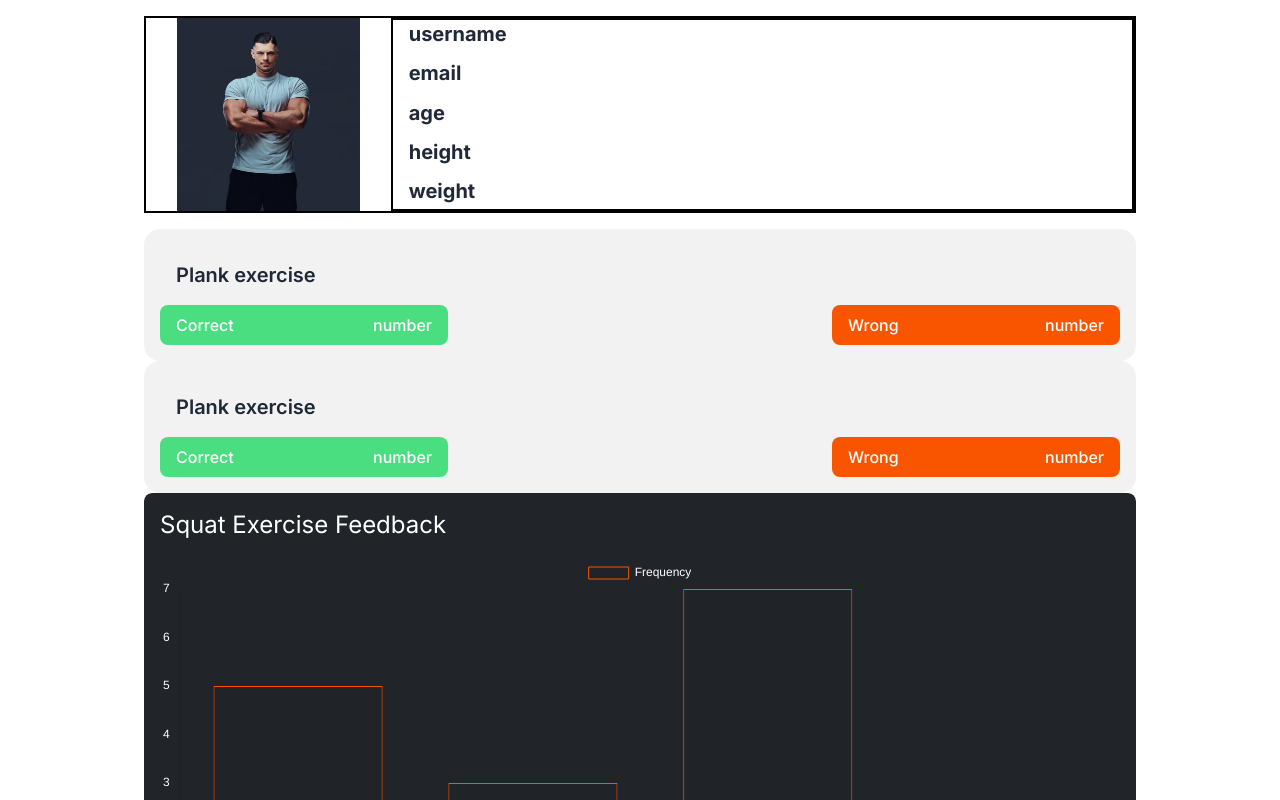
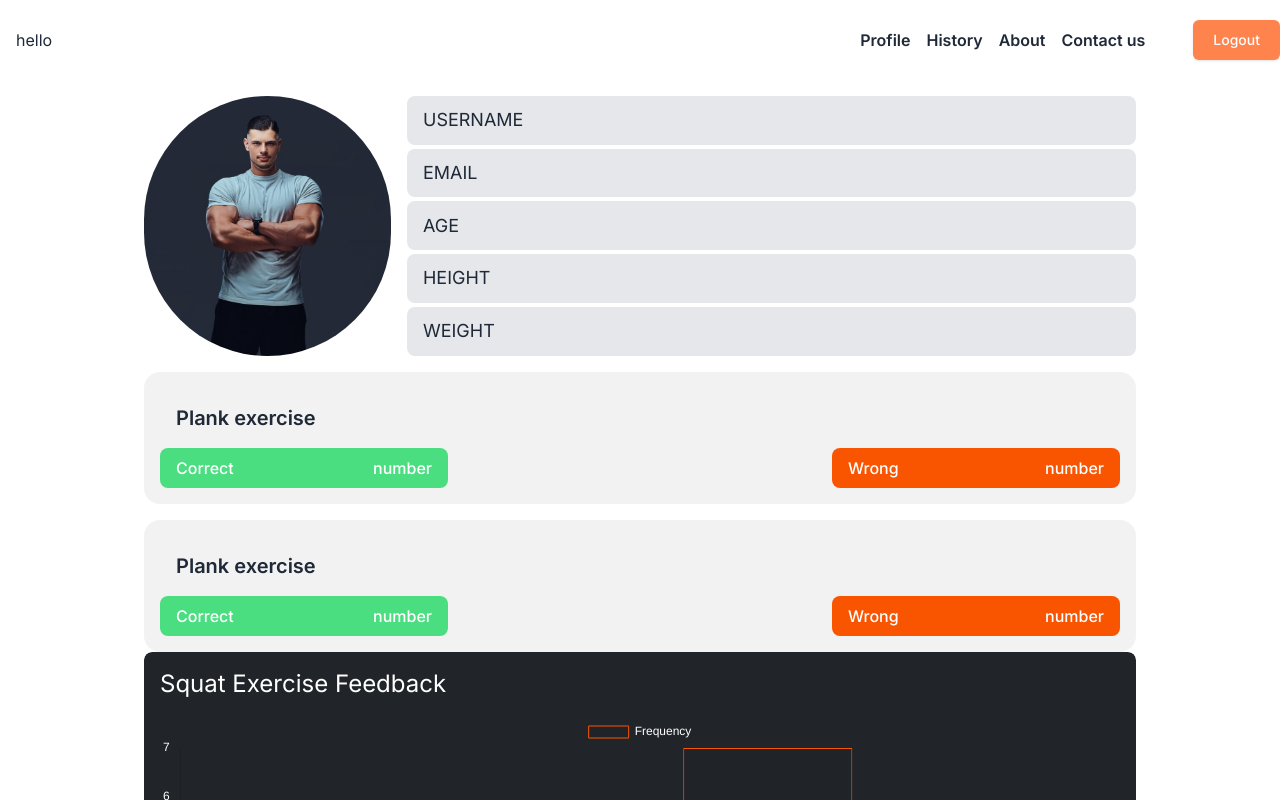
Before and after one commit to Mr-Shafique/PoseFit_AI, a React (Create React App) app: page /profile in a window 1280 px wide. Shown: the top 800 px of the page. Built offline with nearby package versions, Linux system fonts and the light colour scheme.

Commit message:
new things

```diff
--- a/src/App.js
+++ b/src/App.js
@@ -1,9 +1,7 @@
 import Login from "./components/Login";
 import Signup from "./components/Signup";
 import { BrowserRouter, Routes, Route } from 'react-router-dom';
-import Redalert from "./components/Redalert";
 import Main from "./components/Main";
-import Exercise from "./components/Exercises";
 import Profile from "./components/Profile";
 
 
@@ -15,11 +13,7 @@ export default function App() {
           <Routes>
             <Route path="/" element={<Login />} />
             <Route path="/signup" element={<Signup />} />
-            {/* <Route path="/nav" element={<Nav />} /> */}
-            <Route path="/redalert" element={<Redalert />} />
-            {/* <Route path="/hero" element={<Hero />} /> */}
             <Route path="/main" element={<Main />} />
-            <Route path="/exercise" element={<Exercise />} />
             <Route path= "/profile" element={<Profile />} />
 
           </Routes>
--- a/src/components/Exercises.jsx
+++ b/src/components/Exercises.jsx
@@ -24,7 +24,7 @@ export default function App() {
             <div className=" mb-40">
 
 
-                <div className="p-4   border-red-200">
+                <div className="p-4   ">
                     <div className="">
 
                         <h1 className="text-5xl font-semibold text-[#F95501]">Exercises</h1>
@@ -43,7 +43,7 @@ export default function App() {
 
                                     {/* Open the modal using document.getElementById('ID').showModal() method */}
 
-                                    <button className="bg-[#F95501] btn w-40 h-14 rounded-lg" onClick={() => document.getElementById('my_modal_5').showModal()}>open modal
+                                    <button className="bg-[#fb884e] hover:bg-[#F95501] btn w-40 h-14 hover:text-white  rounded-lg drop-shadow-xl" onClick={() => document.getElementById('my_modal_5').showModal()}>open modal
 
 
                                     </button>
@@ -78,7 +78,7 @@ export default function App() {
                                 <div>
 
 
-                                    <button className="bg-[#F95501] btn w-40 h-14 rounded-lg" onClick={() => document.getElementById('my_modal_5').showModal()}>open modal
+                                    <button className="bg-[#fb884e] hover:bg-[#F95501]  hover:text-white btn w-40 h-14  rounded-lg drop-shadow-xl" onClick={() => document.getElementById('my_modal_5').showModal()}>open modal
 
 
                                     </button>
--- a/src/components/Main.jsx
+++ b/src/components/Main.jsx
@@ -16,11 +16,15 @@ export default function Main() {
         <Nav />
         <Hero />
         <Exercises />
-        <div className='bg-gradient-to-b from-slate-50 to-orange-500'>
-
         <History />
         <About />
-        </div>
+
+
+        {/* <div className='bg-gradient-to-b from-slate-50 to-orange-500'>
+
+
+
+        </div> */}
             </div>
         </div>
         </>
--- a/src/components/Nav.jsx
+++ b/src/components/Nav.jsx
@@ -1,7 +1,7 @@
 // import { HiOutlineMenu } from "react-icons/hi";
 import { useState } from "react";
 import { Link } from "react-router-dom";
-const list = ["Profile", "Exercises", "History", "About", "Contact us "];
+const list = ["Profile", "History", "About", "Contact us "];
 
 
 
@@ -21,16 +21,16 @@ export default function Nav() {
 
     <>
 
-      <div className=" z-20 sticky top-0">
+      <div className=" z-20 sticky top-0 flex justify-center ">
 
-        <div className=" max-w-screen-xl     md:px-8 ">
-          <div className="flex h-24 items-center  justify-between  ">
+        <div className=" max-w-screen-xl  container backdrop-blur-lg ">
+          <div className="flex h-20 items-center  justify-between ">
             <div className=" md:flex md:items-center  ml-4 absolute md:gap-12">
               <span>hello</span>
             </div>
 
             <div className="md:flex flex-1 justify-end  md:items-center relative md:gap-12">
-              <nav aria-label="Global" className={` md:static absolute w-full md:w-auto  mt-12 md:mt-0   md:block ${isopen ? "block animate-slideDown" : "hidden animate-slideUp"}`}>
+              <nav aria-label="Global" className={` md:static absolute w-full md:w-auto  mt-12 md:mt-0 backdrop-blur-lg  md:block ${isopen ? "block animate-slideDown" : "hidden animate-slideUp"}`}>
                 <ul id="hidden" className={`flex items-center gap-4 text-md  justify-end flex-col md:flex-row   `}>
                   {list.map((item, index) => {
                     return (
--- a/src/components/Profile.jsx
+++ b/src/components/Profile.jsx
@@ -1,28 +1,30 @@
 import React from 'react';
 import Feedback from './Feedback';
 import SessionHistoryTable from './SessionHistoryTable';
+import Nav from './Nav';
 
 export default function Profile() {
 
 
     return (
         <>
+        <Nav />
         <div className='flex justify-center m-0'>
 
             <div className='flex flex-col p-4 container '>
 
                 <div className='flex flex-col '>
 
-                    <div className='flex w-12/12  border-black border-2 mb-4'>
-                        <div className='w-4/12  flex justify-center'>
-                            <img src="./images/Rectangle 5933.png" alt="./images/Rectangle 5933.png" className='w-3/4  ' />
+                    <div className='flex w-12/12   mb-4'>
+                        <div className='w-4/12  flex justify-center items-center'>
+                            <img src="./images/Rectangle 5933.png" alt="./images/Rectangle 5933.png" className=' rounded-full  ' />
                         </div>
-                        <div className='w-full  border-black border-2 px-4 text-xl flex flex-col gap-2 font-inter font-bold'>
-                            <div className=' h-1/5'>username</div>
-                            <div className=' h-1/5'>email </div>
-                            <div className=' h-1/5'>age </div>
-                            <div className=' h-1/5'>height </div>
-                            <div className=' h-1/5'>weight </div>
+                        <div className='w-full   pl-4 text-xs sm:text-lg gap-1  flex flex-col '>
+                            <div className=' bg-[#e5e7eb] rounded-lg flex items-center pl-4 h-1/5'>USERNAME</div>
+                            <div className=' bg-[#e5e7eb] rounded-lg flex items-center pl-4 h-1/5'>EMAIL</div>
+                            <div className=' bg-[#e5e7eb] rounded-lg flex items-center pl-4 h-1/5'>AGE</div>
+                            <div className=' bg-[#e5e7eb] rounded-lg flex items-center pl-4 h-1/5'>HEIGHT</div>
+                            <div className=' bg-[#e5e7eb] rounded-lg flex items-center pl-4 h-1/5'>WEIGHT</div>
                         </div>
 
 
@@ -33,7 +35,7 @@ export default function Profile() {
 
 
                     </div>
-                    <div className="collapse p-4 collapse-arrow bg-base-200">
+                    <div className="collapse p-4 collapse-arrow bg-base-200 mb-4" >
                        <div className='text-xl font-semibold p-4'>
                         Plank exercise
                        </div>
@@ -67,7 +69,7 @@ export default function Profile() {
                             </div>
                         </div>
                     </div>
-                    <div className='w-full  h-svh flex flex-col gap-4  border-none rounded-lg overflow-scroll'>
+                    <div className='w-full flex flex-col gap-4  border-none rounded-lg overflow-scroll'>
                         <Feedback />
                         <Feedback />
                     </div>
```
Also changed, not shown: src/components/Login.jsx (+20 -2 lines).
